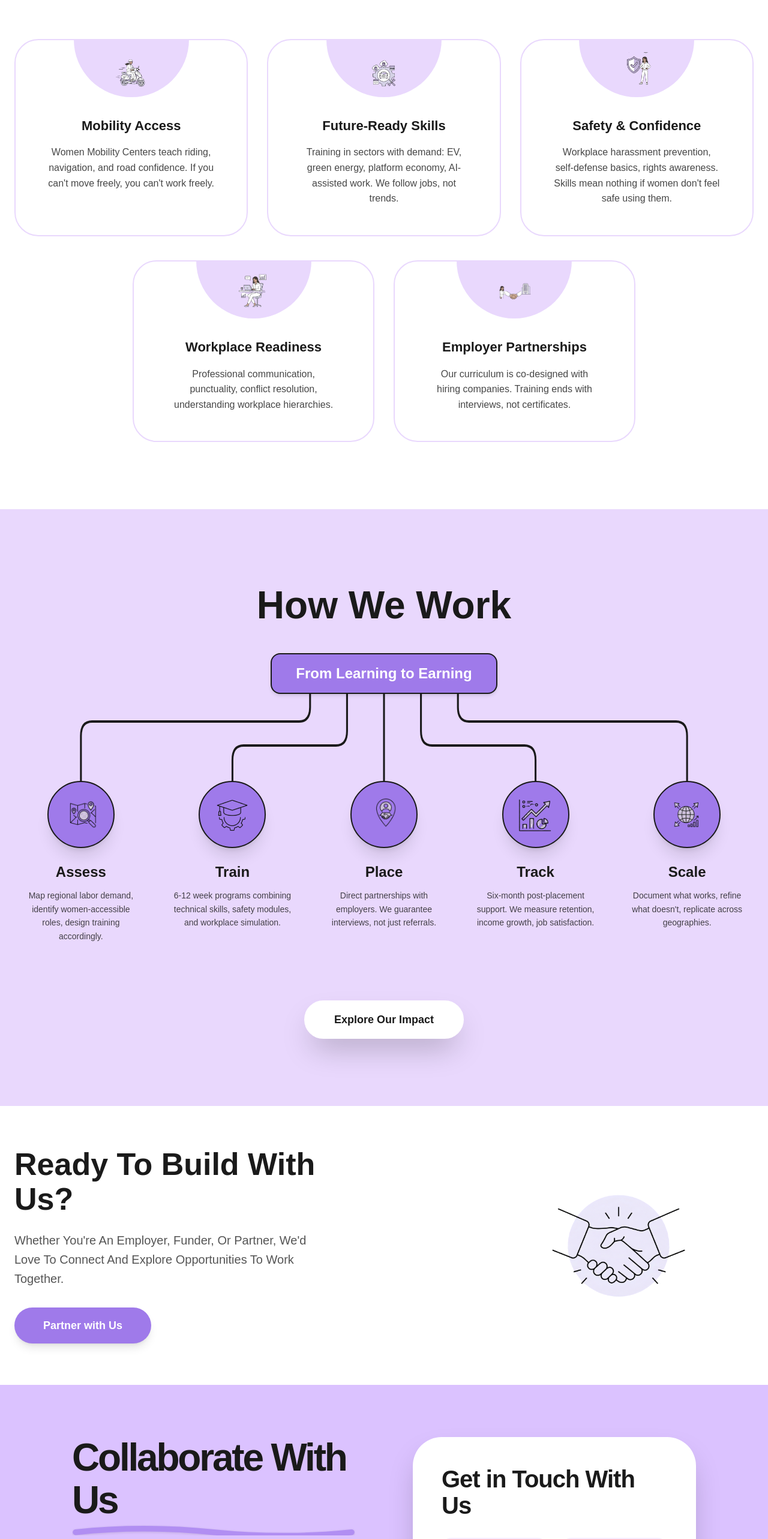
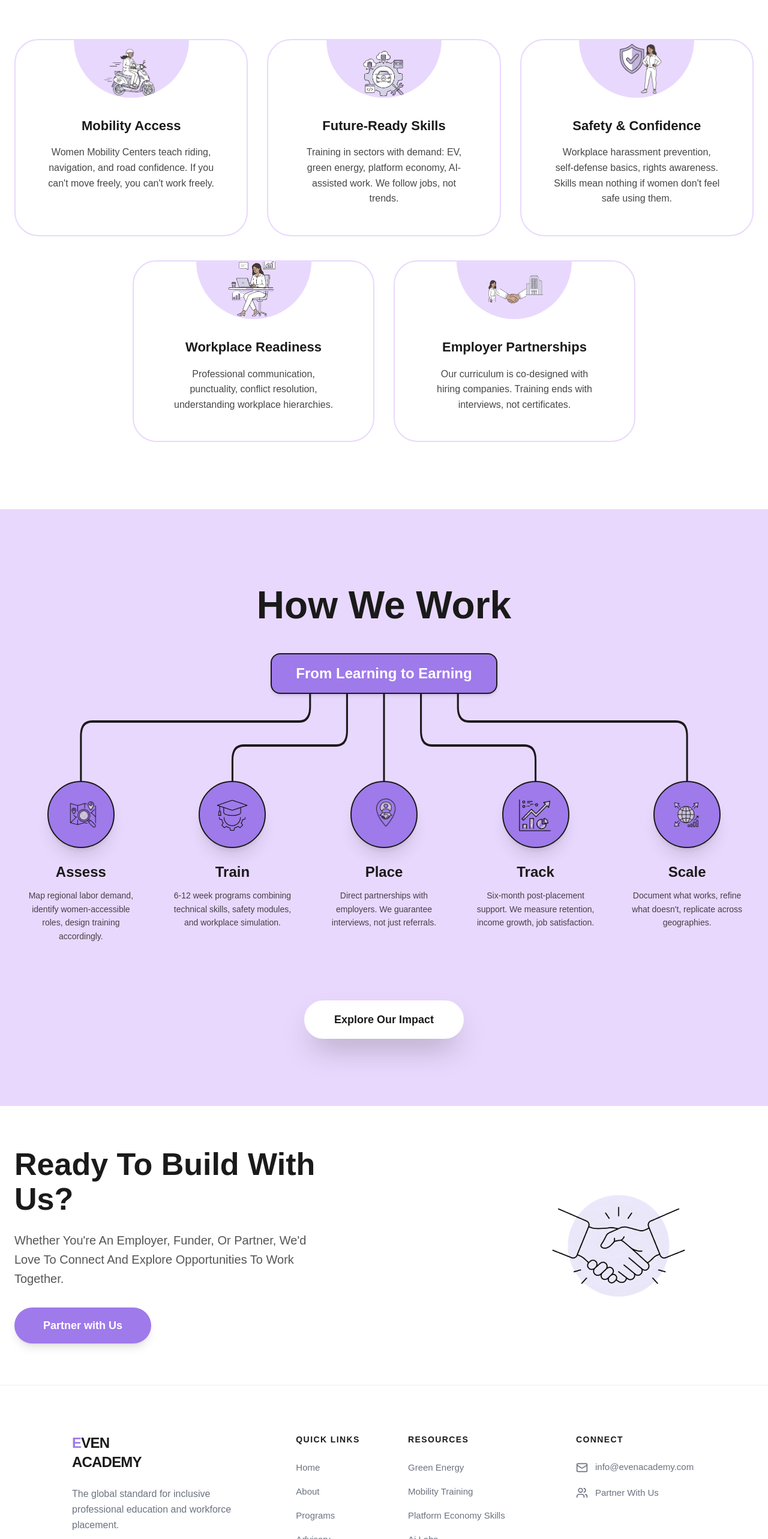
Before and after one commit to Harsh-2006-git/Even-Skills-Academy, a Next.js app: page /about in a window 1280 px wide. Shown: the part 1221-3787 px from the top of the page at 60% size. Built offline with nearby package versions, Linux system fonts and the light colour scheme.

Commit message:
Refine About page: remove contact section, compress CTA height, and enlarge approach icons

```diff
--- a/src/app/about/page.tsx
+++ b/src/app/about/page.tsx
@@ -4,7 +4,6 @@ import VisionSection from "@/components/about/VisionSection";
 import ApproachSection from "@/components/about/ApproachSection";
 import WorkProcess from "@/components/about/WorkProcess";
 import ReadyToBuild from "@/components/about/ReadyToBuild";
-import ContactSection from "@/components/home/ContactSection";
 import Footer from "@/components/home/Footer";
 
 export default function AboutPage() {
@@ -19,7 +18,6 @@ export default function AboutPage() {
         <WorkProcess />
         <ReadyToBuild />
         {/* We can potentially add more sections here as we build them */}
-        <ContactSection />
         <Footer />
       </div>
     </main>
--- a/src/components/about/ApproachSection.tsx
+++ b/src/components/about/ApproachSection.tsx
@@ -77,9 +77,9 @@ const ApproachCard = ({ title, description, image, index }: { title: string; des
     className="relative pt-24 pb-12 px-8 rounded-[40px] border-2 border-[#E9D8FD] flex flex-col items-center text-center group hover:border-[#B794F4] transition-all duration-300 bg-white min-h-[300px]"
   >
     {/* Stylized Floating Icon */}
-    <div className="absolute top-0 left-1/2 -translate-x-1/2 -translate-y-[1px] w-48 h-24 bg-[#E9D8FD] rounded-b-full flex items-end justify-center pb-3 overflow-hidden transition-all duration-300 group-hover:bg-[#D6BCFA]">
+    <div className="absolute top-0 left-1/2 -translate-x-1/2 -translate-y-0 w-48 h-24 bg-[#E9D8FD] rounded-b-full flex items-center justify-center overflow-hidden transition-all duration-300 group-hover:bg-[#D6BCFA]">
       {/* The Illustration aligned inside */}
-      <div className="relative w-20 h-20 lg:w-16 lg:h-16 group-hover:scale-110 transition-transform duration-300">
+      <div className="relative w-28 h-28 group-hover:scale-110 transition-transform duration-300">
         <Image
           src={image}
           alt={title}
```
